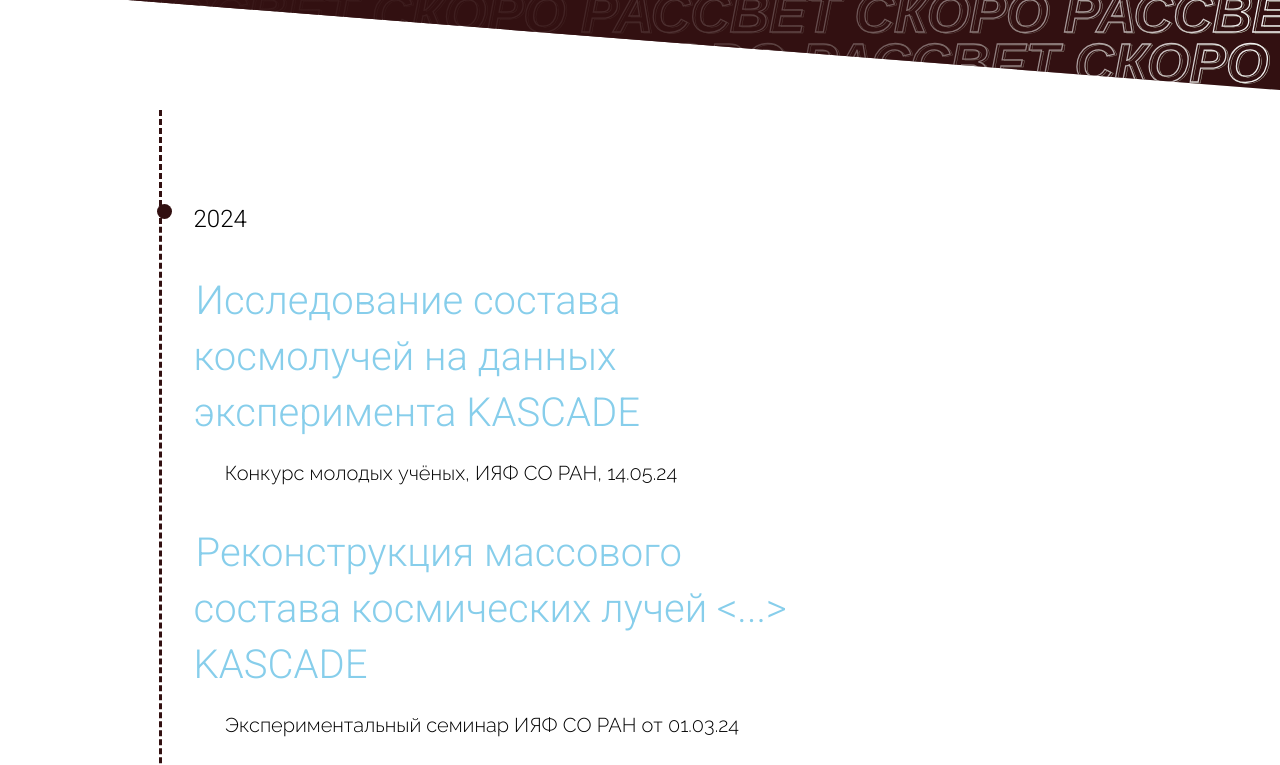
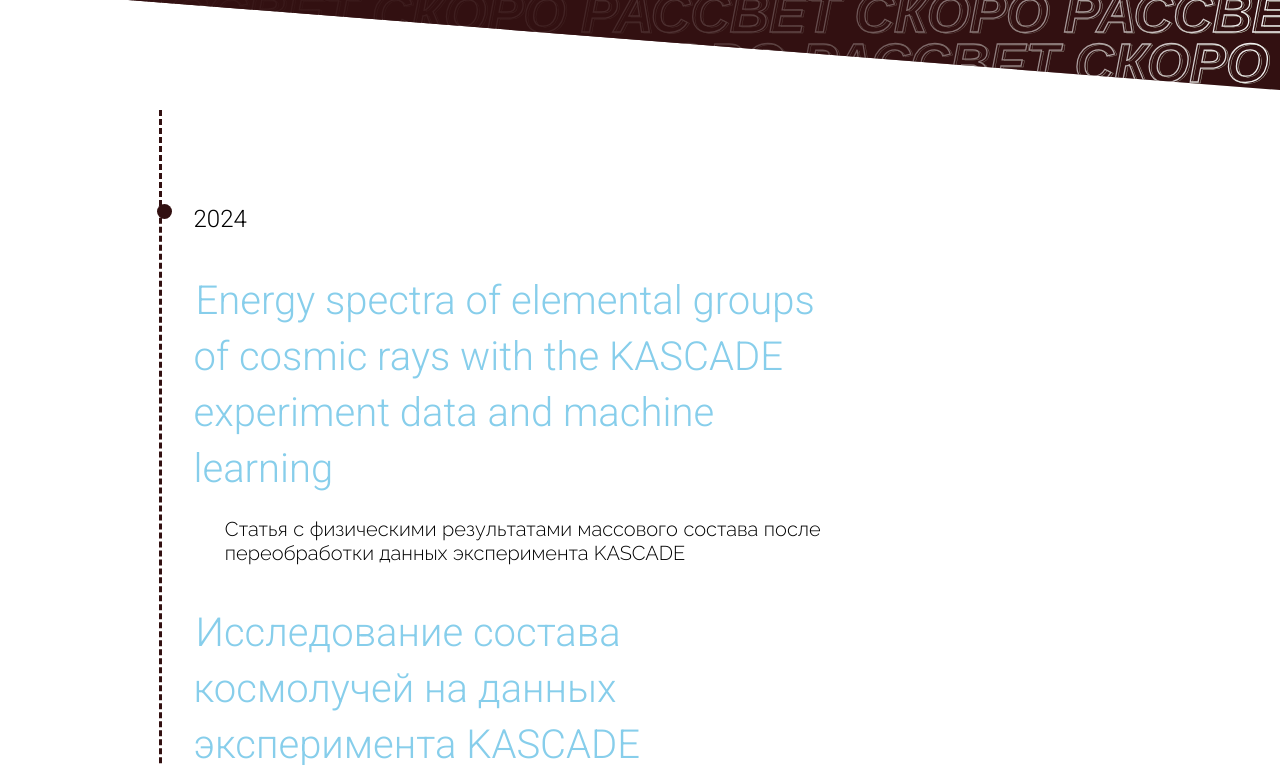
Before and after one commit to nikita-p/nikita-p.github.io, a plain HTML site: page astrophysics/index.html in a window 1280 px wide. Shown: the part 410-1175 px from the top of the page. Drawn offline with Linux system fonts and the light colour scheme.

Commit message:
Add kascade physics paper

```diff
--- a/astrophysics/index.html
+++ b/astrophysics/index.html
@@ -20,6 +20,10 @@
         <ul class='timeline'>
             <li>2024
                 <ul>
+                    <li>
+						<a href="https://doi.org/10.1088/1475-7516/2024/05/125">Energy spectra of elemental groups of cosmic rays with the KASCADE experiment data and machine learning</a>
+						<p>Статья с&nbsp;физическими результатами массового состава после переобработки данных эксперимента KASCADE</p>
+                    </li>
                     <li>
                         <a href="assets/Petrov_YSC24.pdf">Исследование состава космолучей на&nbsp;данных эксперимента KASCADE</a>
                         <p>Конкурс молодых учёных, ИЯФ&nbsp;СО&nbsp;РАН,&nbsp;14.05.24</p>
```
